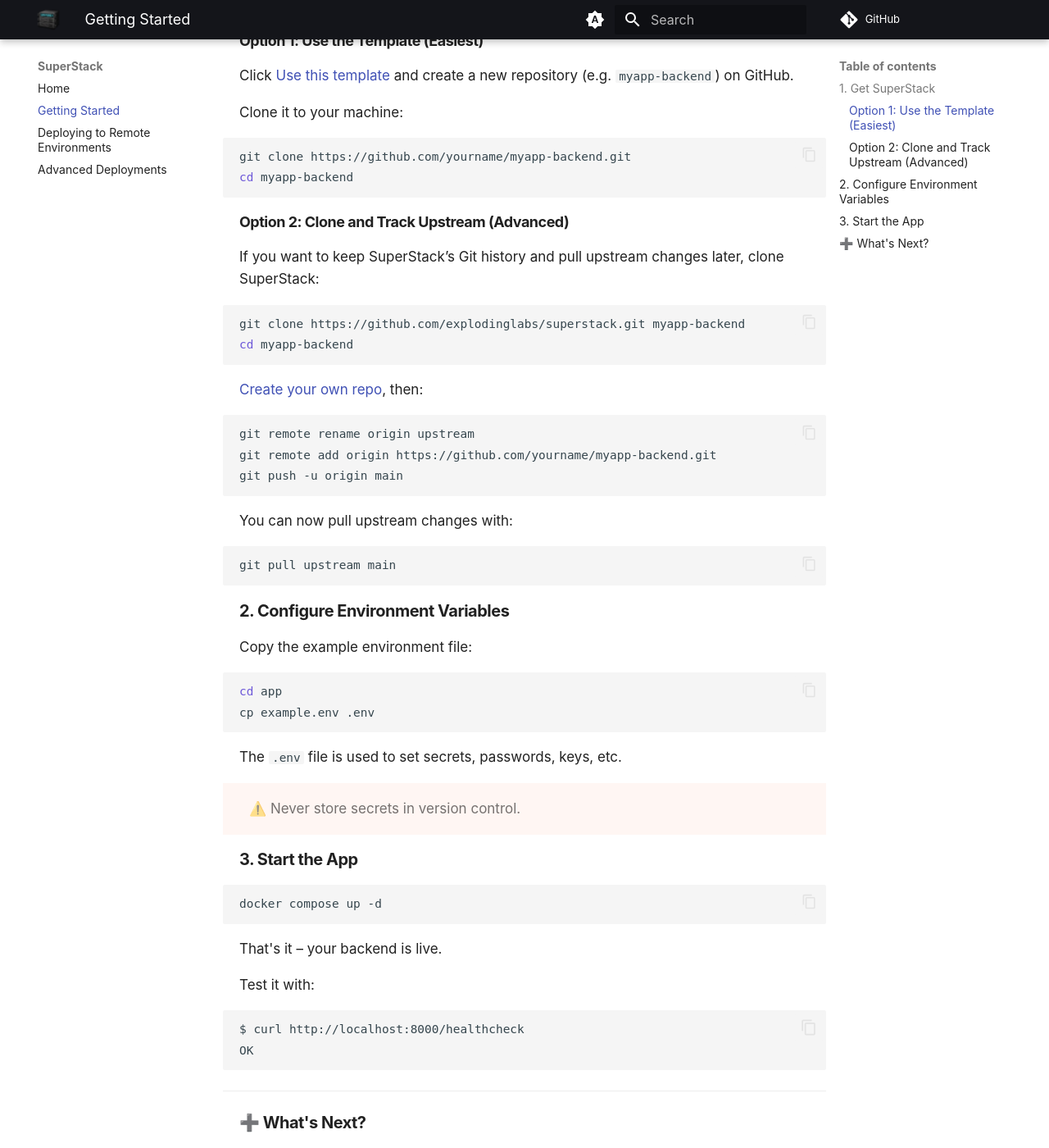
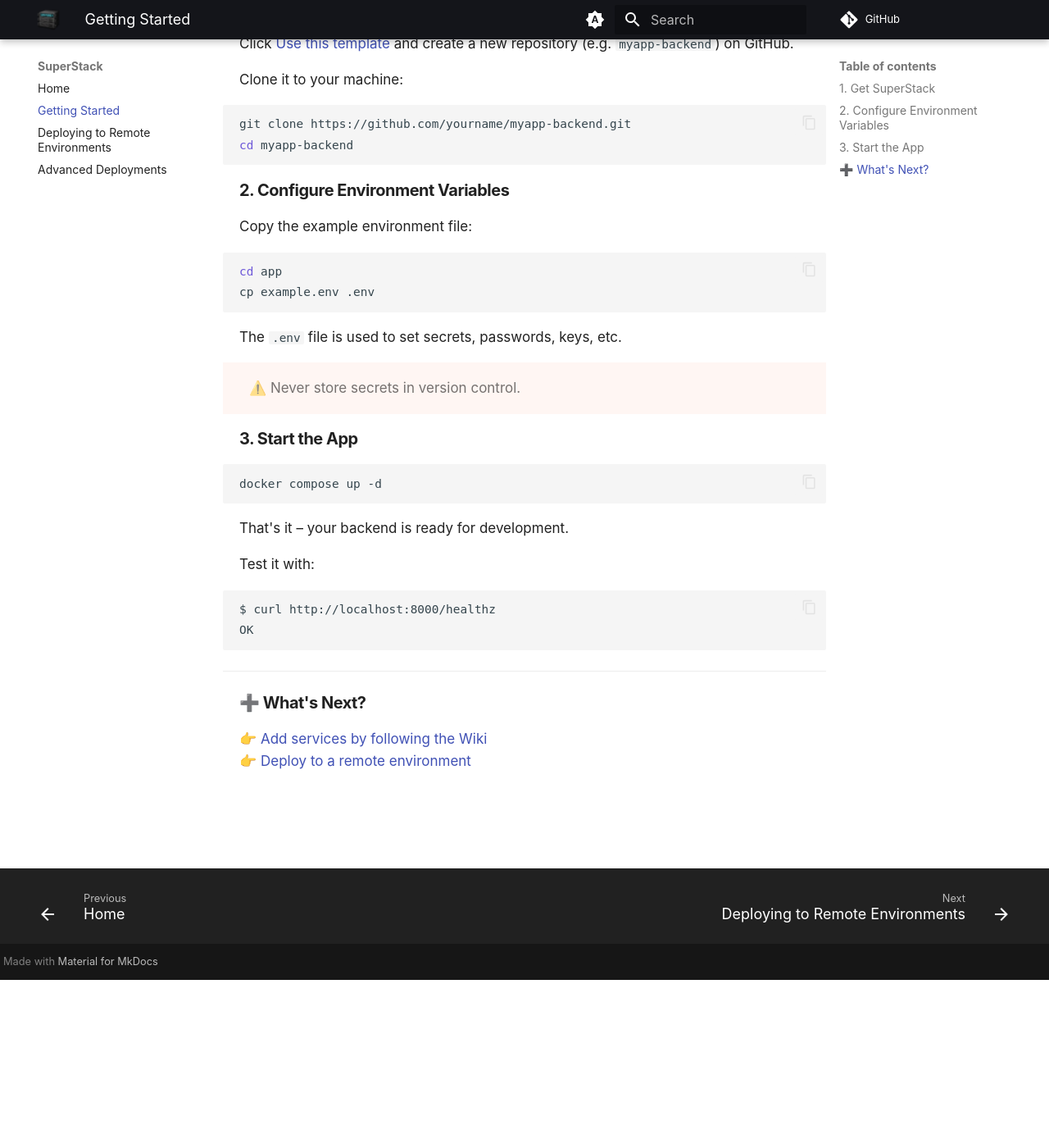
Before and after one commit to explodinglabs/superstack.docs, an MkDocs documentation site: the page built from docs/gettingstarted.md, in a window 1280 px wide and 1400 px high, scrolled down 205 px. Shown: the whole window at 82% size. Built offline with MkDocs 1.6.1 and Material for MkDocs 9.7.7, drawn with Linux system fonts in a browser that asks for light colours; comment, search, counter and statistics services are not loaded.

Commit message:
Adjustments

````diff
--- a/docs/gettingstarted.md
+++ b/docs/gettingstarted.md
@@ -14,8 +14,6 @@ installed](https://docs.docker.com/get-docker/) before you begin.
 
 ## 1. Get SuperStack
 
-### Option 1: Use the Template (Easiest)
-
 Click [Use this template](https://github.com/explodinglabs/superstack/generate)
 and create a new repository (e.g. `myapp-backend`) on GitHub.
 
@@ -24,30 +22,6 @@ Clone it to your machine:
 ```sh
 git clone https://github.com/yourname/myapp-backend.git
 cd myapp-backend
-```
-
-### Option 2: Clone and Track Upstream (Advanced)
-
-If you want to keep SuperStack’s Git history and pull upstream changes later,
-clone SuperStack:
-
-```sh
-git clone https://github.com/explodinglabs/superstack.git myapp-backend
-cd myapp-backend
-```
-
-[Create your own repo](https://github.com/new), then:
-
-```sh
-git remote rename origin upstream
-git remote add origin https://github.com/yourname/myapp-backend.git
-git push -u origin main
-```
-
-You can now pull upstream changes with:
-
-```sh
-git pull upstream main
 ```
 
 ## 2. Configure Environment Variables
@@ -69,12 +43,12 @@ The `.env` file is used to set secrets, passwords, keys, etc.
 docker compose up -d
 ```
 
-That's it – your backend is live.
+That's it – your backend is ready for development.
 
 Test it with:
 
 ```sh
-$ curl http://localhost:8000/healthcheck
+$ curl http://localhost:8000/healthz
 OK
 ```
 
````
Also changed, not shown: docs/advanced.md (+2 -2 lines).
